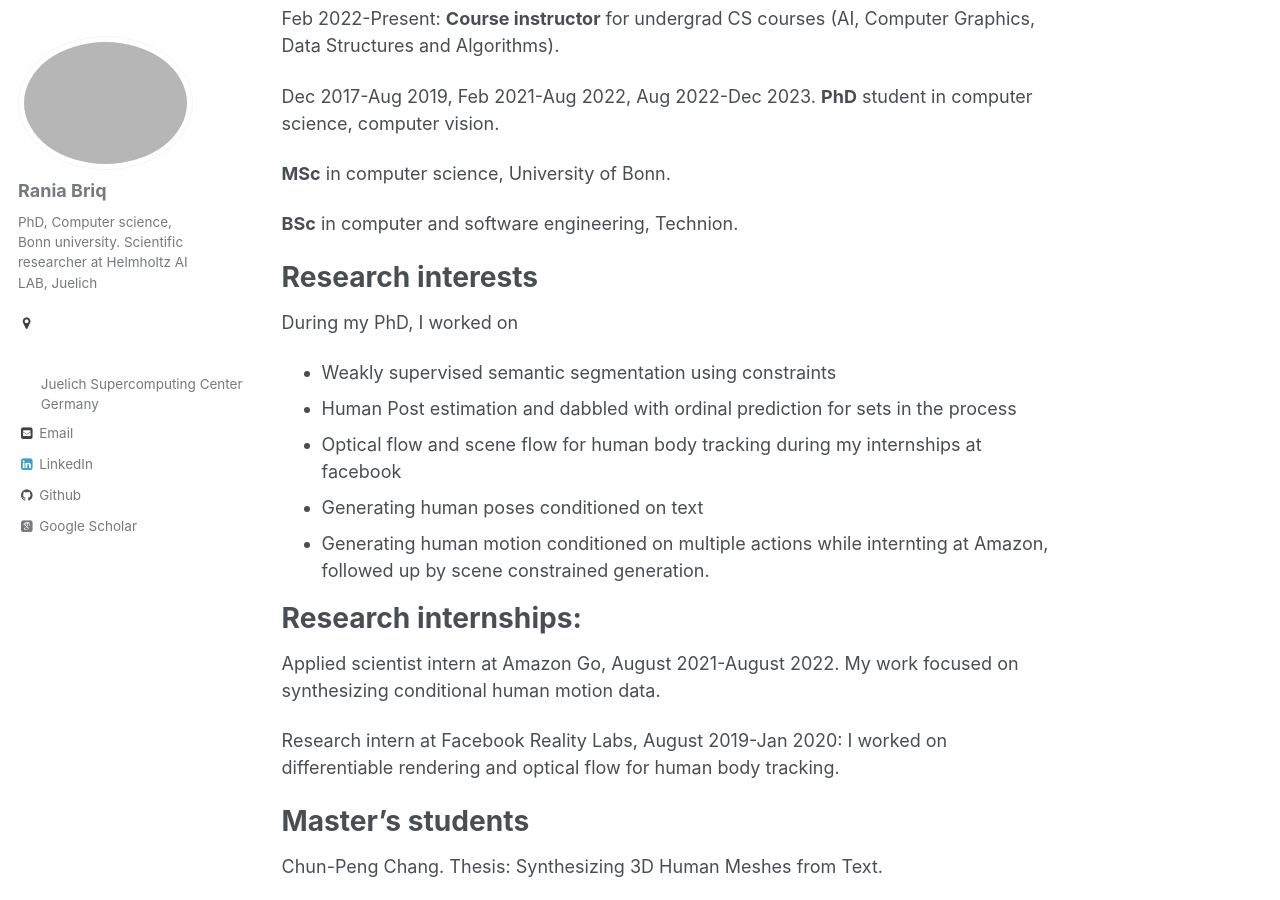
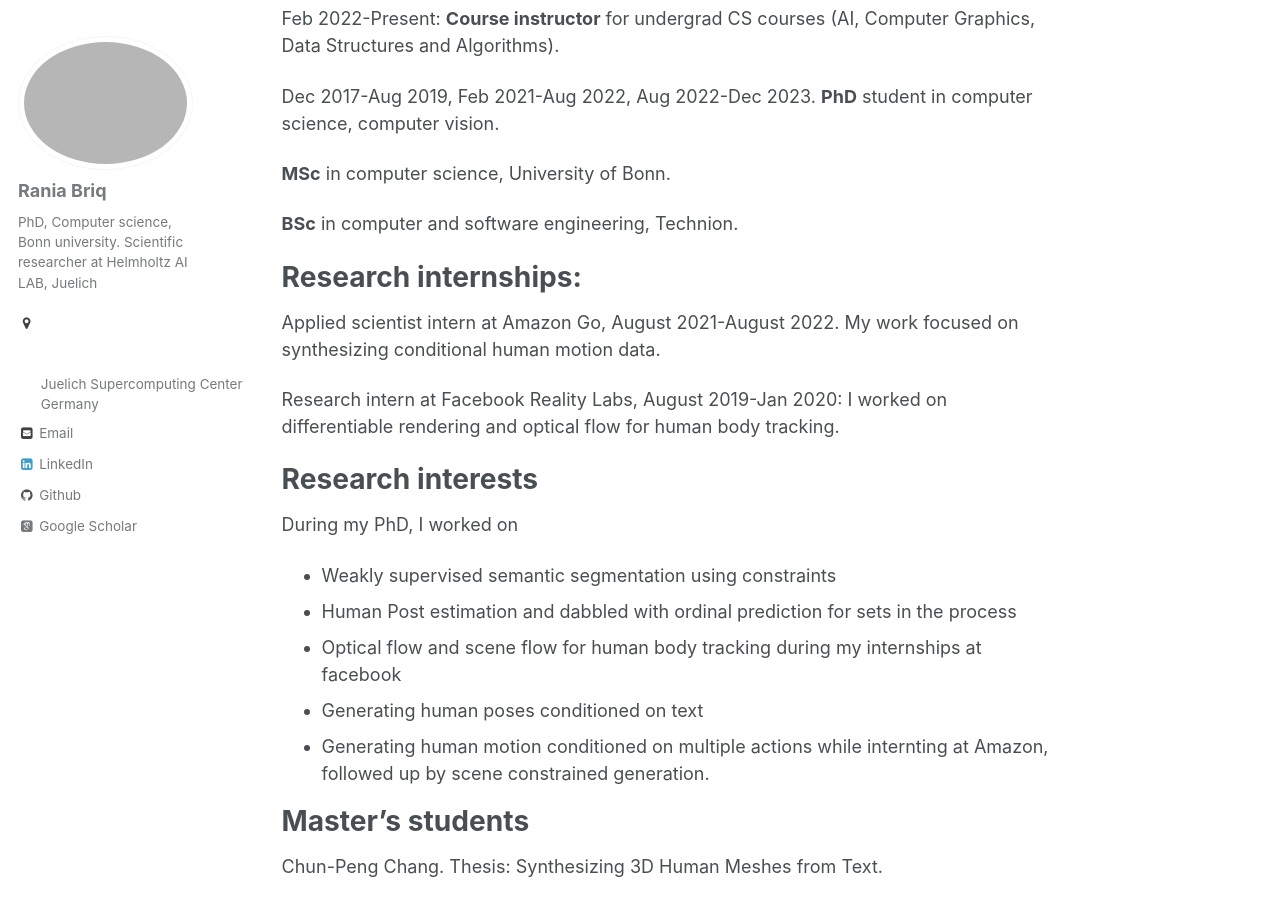
Before and after one commit to briqr/briqr.github.io, a Jekyll site: the page built from _pages/about.md, in a window 1280 px wide and 900 px high, scrolled down 279 px. Built offline with Jekyll 4.4.1, drawn with Linux system fonts in a browser that asks for light colours; some web fonts are replaced; part of the change alters nothing that is shown.

```diff
--- a/_pages/about.md
+++ b/_pages/about.md
@@ -26,6 +26,11 @@ Dec 2017-Aug 2019, Feb 2021-Aug 2022, Aug 2022-Dec 2023. **PhD** student in comp
 
 **BSc** in computer and software engineering, Technion.
 
+Research internships:
+======
+Applied scientist intern at Amazon Go, August 2021-August 2022. My work focused on synthesizing conditional human motion data.
+
+Research intern at Facebook Reality Labs, August 2019-Jan 2020: I worked on differentiable rendering and optical flow for human body tracking.
 
 Research interests
 ======
@@ -37,13 +42,6 @@ During my PhD, I worked on
 - Generating human motion conditioned on multiple actions while internting at Amazon, followed up by scene constrained generation.
 
 
-
-Research internships:
-======
-Applied scientist intern at Amazon Go, August 2021-August 2022. My work focused on synthesizing conditional human motion data.
-
-Research intern at Facebook Reality Labs, August 2019-Jan 2020: I worked on differentiable rendering and optical flow for human body tracking.
-
 Master's students
 ======
 Chun-Peng Chang. Thesis: Synthesizing 3D Human Meshes from Text.
```
